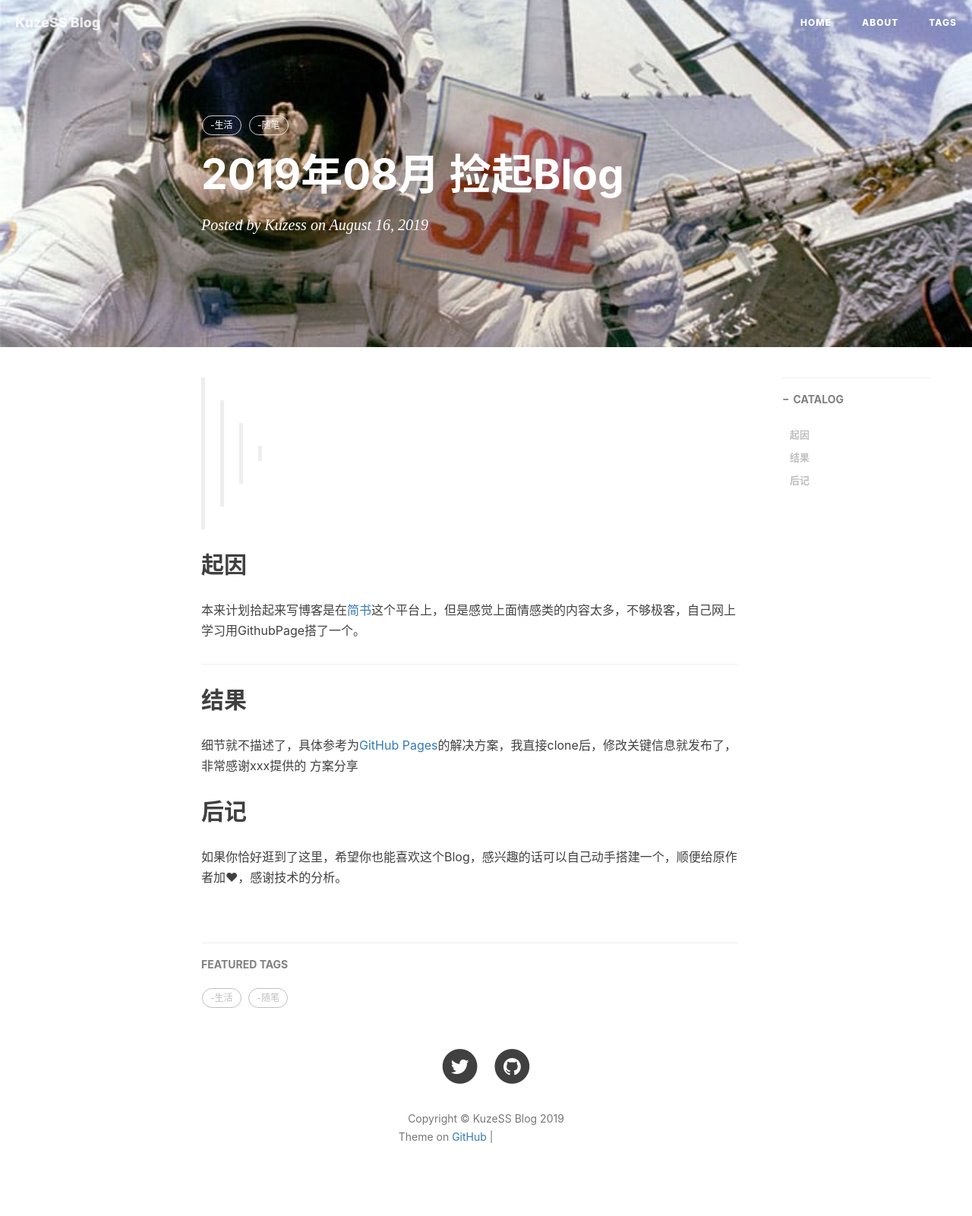
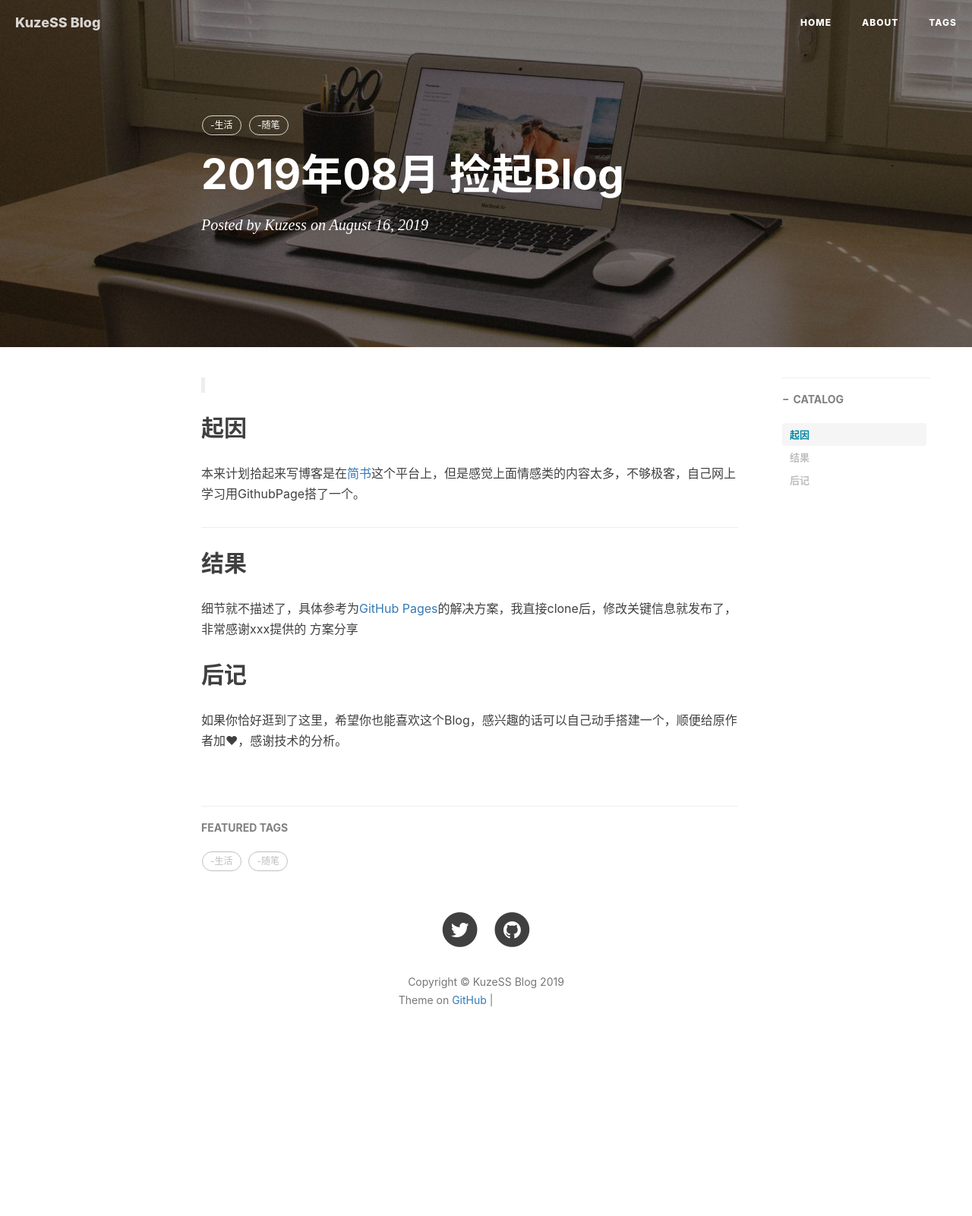
Before and after one commit to zhengyi70/kuzess.github.io, a Jekyll site: the page built from _posts/2019-08-16-捡起Blog.md, in a window 1280 px wide. Shown: the whole page at 76% size. Built offline with Jekyll 4.4.1, drawn with Linux system fonts in a browser that asks for light colours; nearby versions of some CDN libraries; comment, search, counter and statistics services are not loaded; after the commit the page ends 1421 px from its top, so only the background shows below that; grey boxes are pictures that could not be loaded.

Commit message:
Update 2019-08-16-捡起Blog.md

```diff
--- a/_posts/2019-08-16-捡起Blog.md
+++ b/_posts/2019-08-16-捡起Blog.md
@@ -4,13 +4,13 @@ title:      2019年08月 捡起Blog
 subtitle:
 date:       2019-08-16
 author:     Kuzess
-header-img: img/post-sample-image.jpg
+header-img: img/home-bg-o.jpg
 catalog: true
 tags:
     -生活
     -随笔
 ---
-> >>>
+>
 
 
 ## 起因
```
